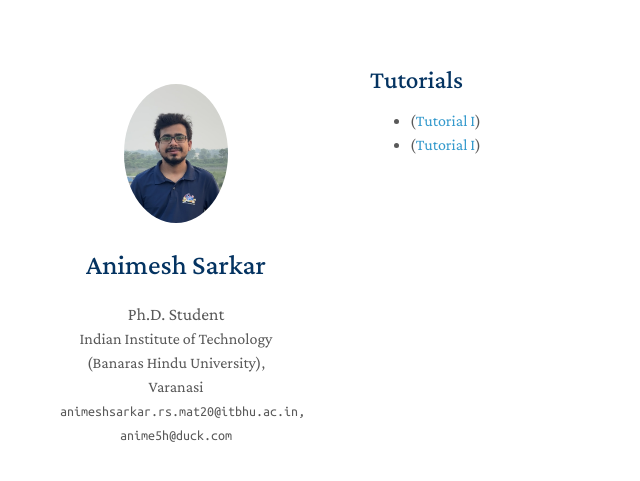
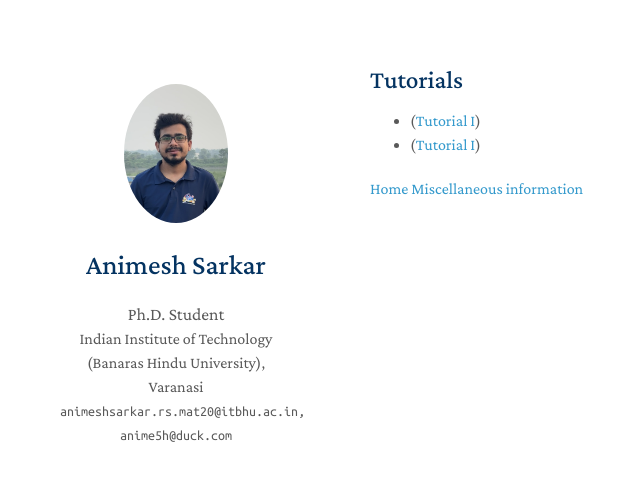
Before and after one commit to 4nimesh/4nimesh.github.io, a Jekyll site: the page built from ma111.md, in a window 1280 px wide. Shown: the top 481 px of the page, without its empty margins (100-740 px from the left). Built offline with Jekyll 4.4.1, drawn with Linux system fonts in a browser that asks for light colours; a style sheet for code colours, icons or effects is not loaded.

Commit message:
Update ma111.md

```diff
--- a/ma111.md
+++ b/ma111.md
@@ -4,5 +4,15 @@
 filename: ma111.md
 ---
 ## Tutorials
-- ([Tutorial I](https://4nimesh.github.com/ma111/Tutorial_I.pdf))
-- ([Tutorial I](https://github.com/4nimesh/ma111/Tutorial_II.pdf))
+- ([Tutorial I](https://github.com/4nimesh/assets/ma111/Tutorial_I.pdf))
+- ([Tutorial I](https://github.com/4nimesh/assets/ma111/Tutorial_II.pdf))
+
+
+
+
+
+
+
+
+[Home](index.md)
+[Miscellaneous information](teaching.md)
```
